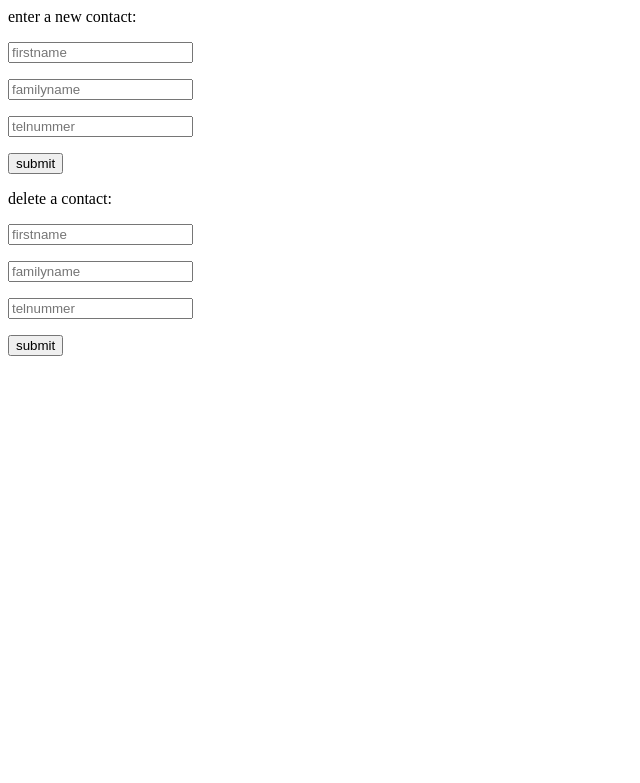
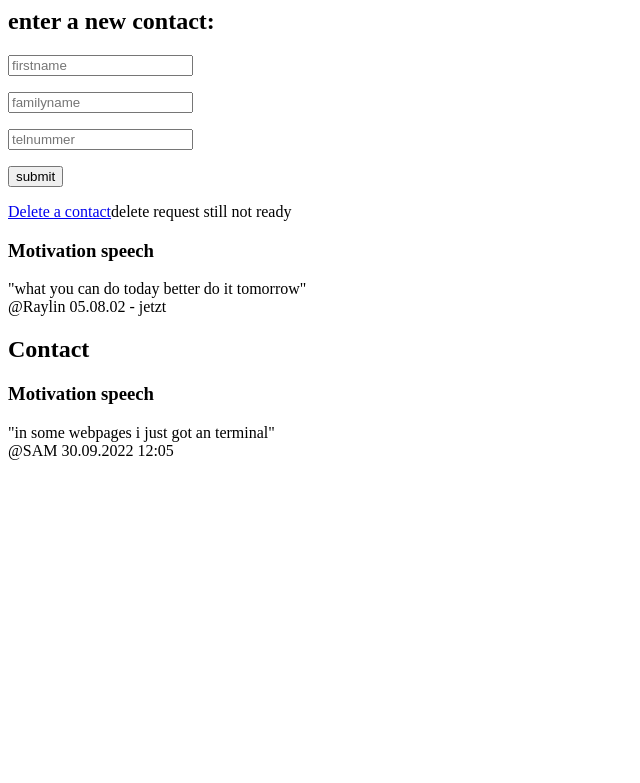
Before and after one commit to R4yl1n/MariaDB, a Flask app: page / in a window 1280 px wide. Shown: the top 783 px of the page, without its empty margins (0-640 px from the left). Run offline with Flask 2, Linux system fonts and the light colour scheme; data that the repository does not hold is empty.

Commit message:
changed frontend template

```diff
--- a/Flask/FlaskD/templates/index.html
+++ b/Flask/FlaskD/templates/index.html
@@ -1,3 +1,4 @@
+
 <html lang="en">
     <head>
         <meta charset="UTF-8">
@@ -5,8 +6,8 @@
         <title>Phonebook</title>
     </head>
     <body>
-    <form  method = "post">
-        <p>enter a new contact:</p>
+        <form  method = "post" target="_self">
+            <h2>enter a new contact:</h2>
             <p><input type = "text" name = "firstname" placeholder="firstname" /></p>
             <p><input type = "text" name = "familyname" placeholder="familyname" /></p>
             <p><input type = "text" name = "telnummer" placeholder="telnummer" /></p>
@@ -14,22 +15,19 @@
             <p><input type = "submit" value = "submit" /></p>
          </form>
 
-     <form  method = "get">
-        <p>delete a contact:</p>
-        <p><input type = "text" name = "firstname" placeholder="firstname" /></p>
-        <p><input type = "text" name = "familyname" placeholder="familyname" /></p>
-        <p><input type = "text" name = "telnummer" placeholder="telnummer" /></p>
-
-        <p><input type = "submit" value = "submit" /></p>
-     </form>
-
+         <p></p><a href="http://20.91.193.124">Delete a contact</a>delete request still not ready</p>
+         <h3>Motivation speech</h3>
+         <p>"what you can do today better do it tomorrow" </br>	@Raylin 05.08.02 - jetzt</p>
+        <h2>Contact</h2>
         {%for values in value %}
         <div>
             <p>{{ values["vorname"] }}
             {{ values["nachname"] }}
             {{ values["telnummer"] }}</p>
         </div>
+            {% endfor %}
 
-    {% endfor %}
+        <h3>Motivation speech</h3>
+        <p>"in some webpages i just got an terminal" </br> 	@SAM 30.09.2022 12:05</p>
     </body>
     </html>
```
Also changed, not shown: 1 other file. Lines whose indentation alone changed are shown as unchanged.
